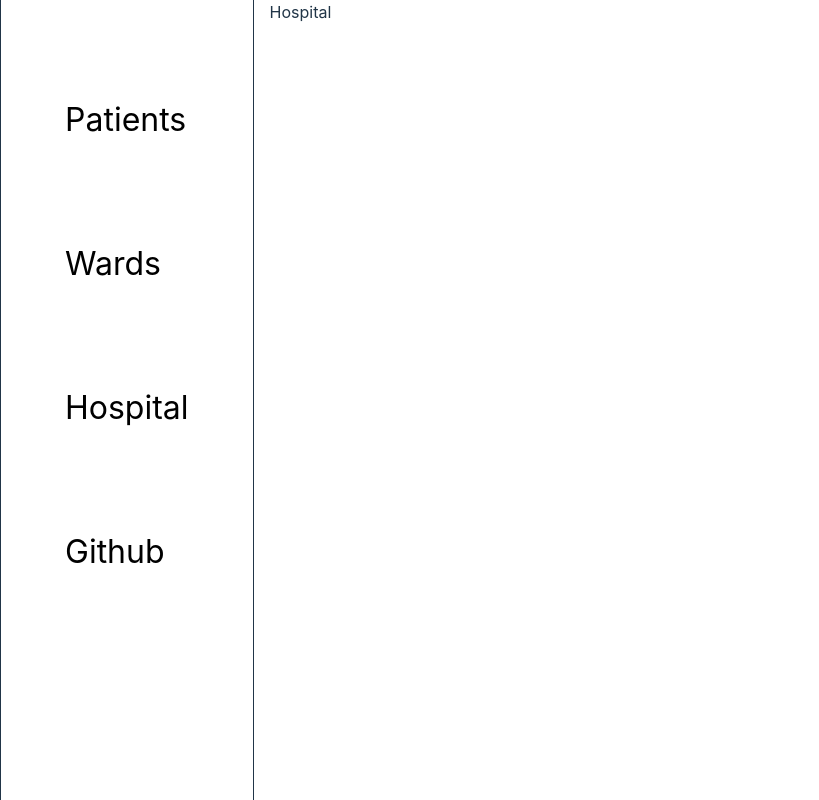
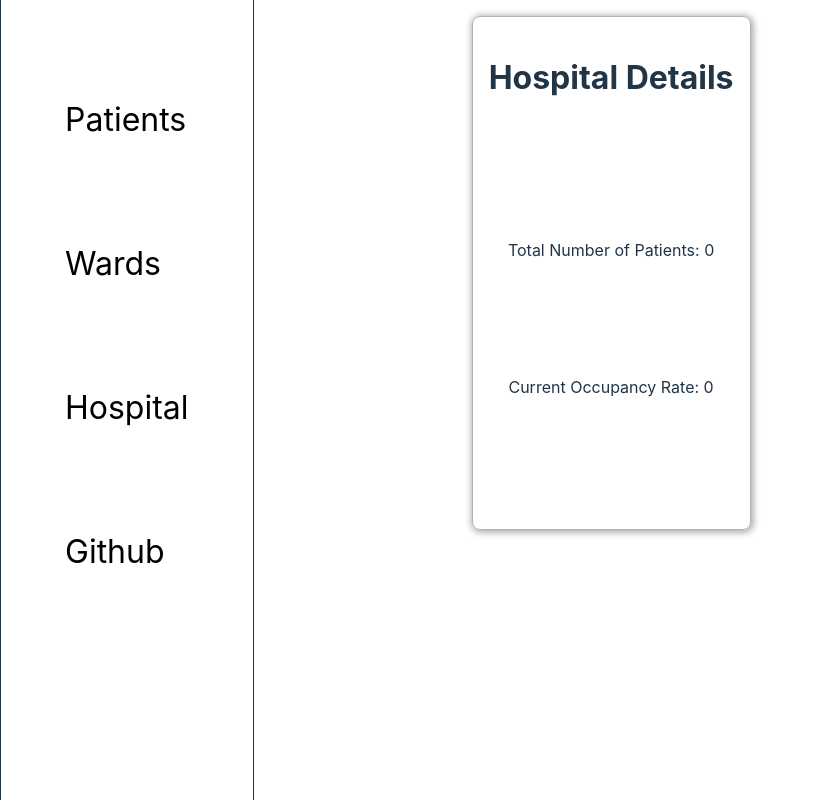
Before and after one commit to WadadParker/patient-management, a React (Vite) app: page /hospital in a window 1280 px wide. Shown: the whole page, without its empty margins (0-819 px from the left). Built offline with nearby package versions, Linux system fonts and the light colour scheme; no server answers.

Commit message:
feat: Hospital Details

```diff
--- a/src/pages/hospital/Hospital.jsx
+++ b/src/pages/hospital/Hospital.jsx
@@ -1,9 +1,32 @@
 import styles from "./hospital.module.css";
 
-import React from 'react'
+import React, { useEffect } from 'react'
+import { useSelector,useDispatch } from "react-redux";
+import { fetchWards } from "../../features/wards/wardsSlice";
+import { fetchPatients } from "../../features/patients/patientsSlice";
 
-export const Hospital = () => {
+export const Hospital = () =>
+{
+  const wards = useSelector(state=>state.wards.wards);
+  const patients = useSelector(state=>state.patients.patients);
+  const dispatch = useDispatch();
+
+  const totalPatients = patients.length;
+  const totalWardCapacity = wards.reduce((acc,curr)=> acc + curr.capacity,0);
+  const occupancyRate = totalWardCapacity - totalPatients;
+
+  useEffect(()=>
+  {
+    dispatch(fetchWards());
+    dispatch(fetchPatients());
+  },[dispatch])
+
+
   return (
-    <div>Hospital</div>
+    <div className={styles[`form-container`]}>
+      <h1>Hospital Details</h1>
+      <p>Total Number of Patients: {totalPatients ?? ""}</p>
+      <p>Current Occupancy Rate: {occupancyRate ?? ""}</p>
+    </div>
   )
 }
--- a/src/pages/hospital/hospital.module.css
+++ b/src/pages/hospital/hospital.module.css
@@ -0,0 +1,17 @@
+.form-container {
+    box-shadow: 1px 1px 6px 2px rgb(179, 178, 178);
+    display: grid;
+    justify-items: center;
+    width: fit-content;
+    border: 1px solid rgb(179, 178, 178);
+    border-radius: 8px;
+    padding:  1em;
+    height: 60%;
+    margin: 1em 1em 1em 20%;
+}
+.form-container p {
+    margin: 0;
+}
+.heading {
+    margin: 0;
+}
```
